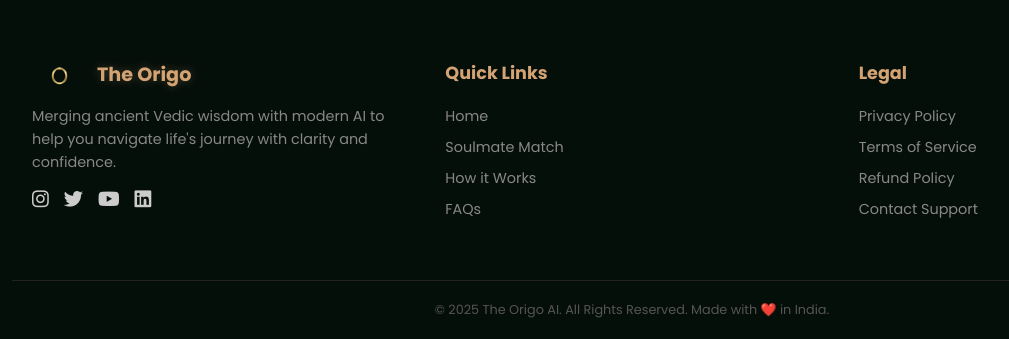
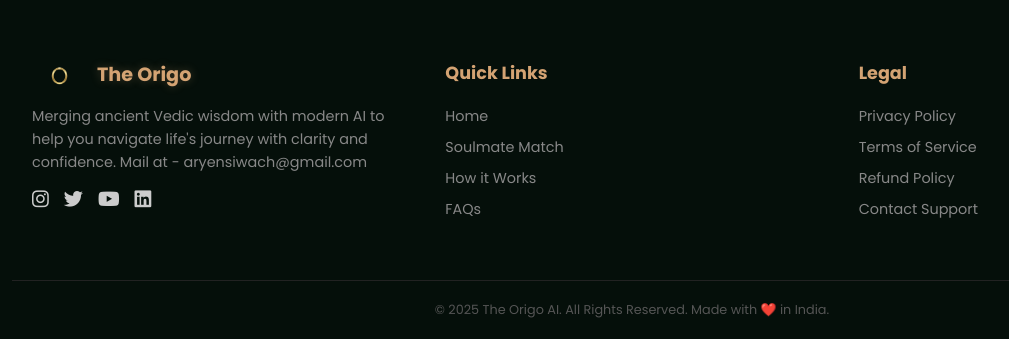
Before and after one commit to aryensiwach/the-origo-website, a Flask app: page / in a window 1280 px wide. Shown: the part 2004-2343 px from the top of the page, without its empty margins (8-1017 px from the left). Run offline with Flask 3, Linux system fonts and the light colour scheme; some libraries are stand-ins or nearby versions.

Commit message:
Add contact email to index.html
Added contact email to the footer section.

```diff
--- a/templates/index.html
+++ b/templates/index.html
@@ -443,6 +443,7 @@
           <p>
             Merging ancient Vedic wisdom with modern AI to help you navigate
             life's journey with clarity and confidence.
+            Mail at - aryensiwach@gmail.com
           </p>
           <div class="social-links">
             <i class="fa-brands fa-instagram"></i
```
